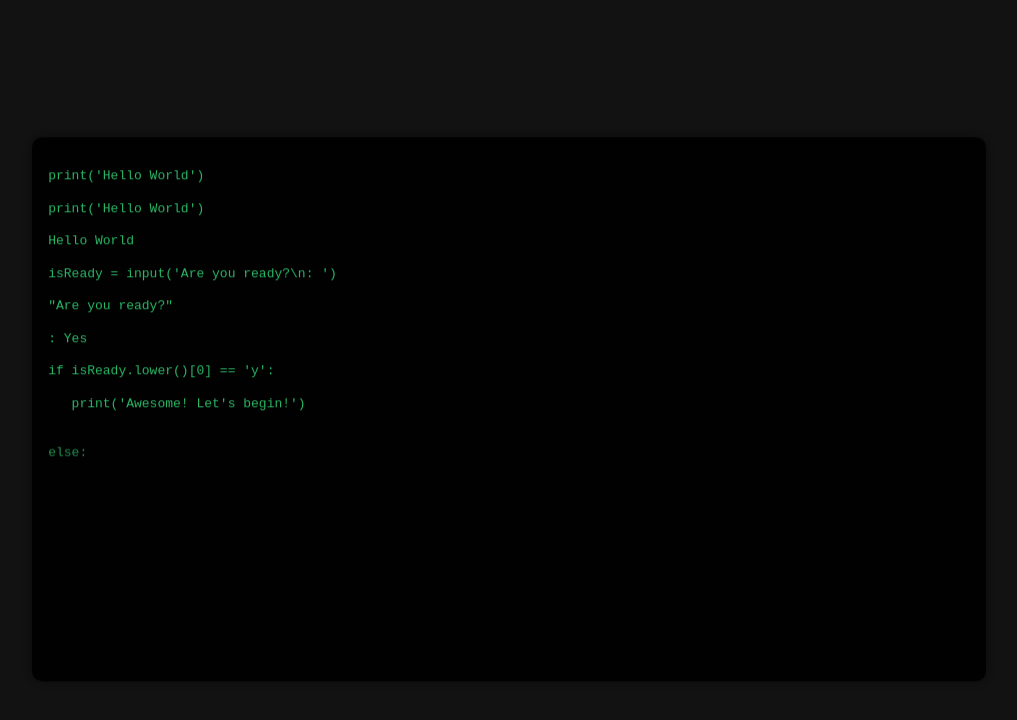
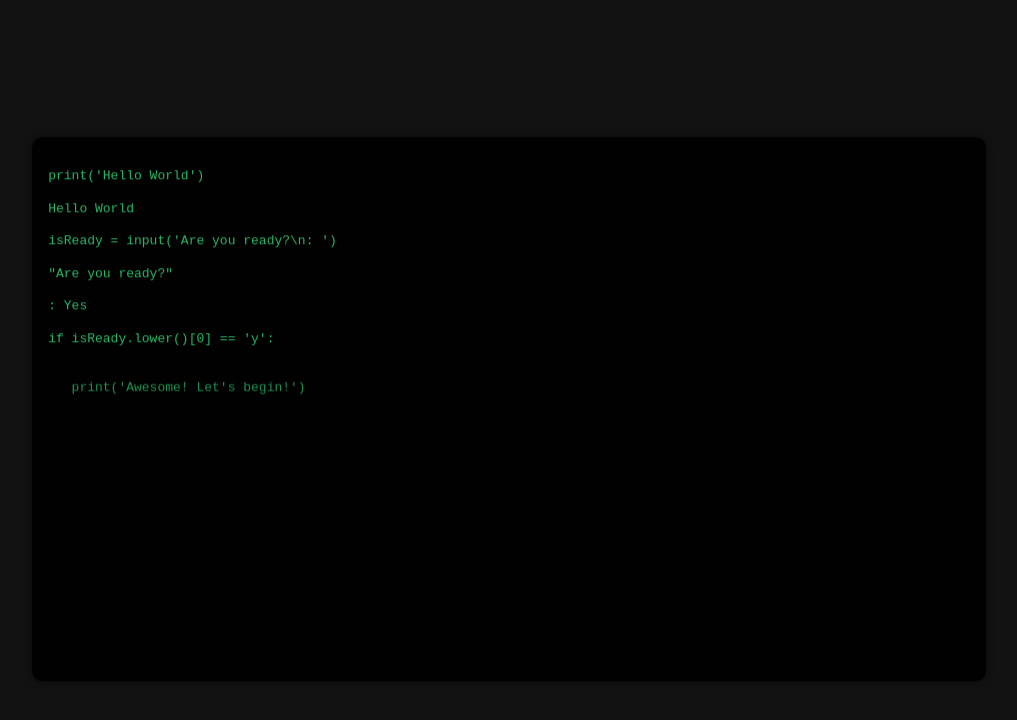
Before and after one commit to IsaiahSama/Portfolio, a React (Vite) app in the folder Isaiah_Portfolio/: page / in a window 1280 px wide. Shown: the top 720 px of the page, without its empty margins (131-1148 px from the left). Built offline with nearby package versions, Linux system fonts and the light colour scheme.

Commit message:
Fixed issue with duplicating line

```diff
--- a/Isaiah_Portfolio/src/pages/Loading.tsx
+++ b/Isaiah_Portfolio/src/pages/Loading.tsx
@@ -4,7 +4,7 @@ import './Loading.css';
 
 
 function Loading() {
-    const [currentLine, setCurrentLine] = useState(0);
+    const [currentLine, setCurrentLine] = useState(-1);
 
     const navigate = useNavigate();
 
@@ -30,7 +30,7 @@ function Loading() {
             }
             if (currentLine == lines_of_code.length - 1){
                 setTimeout(() => {
-                    navigate("/home")
+                    // navigate("/home")
                 }, 2000)
             }
         }, 750)
@@ -40,6 +40,7 @@ function Loading() {
 
     useEffect(() => {
         if (codeContainerRef.current) {
+            if (currentLine < 0) return;
             if (currentLine >= lines_of_code.length) return;
             let p_node = document.createElement("p")
             p_node.className = "code-text"
@@ -52,7 +53,7 @@ function Loading() {
         <div className="loading-container">
             <div className="terminal-window code-background">
                 <pre>
-                    <code ref={codeContainerRef} id="codeContainer"></code>
+                    <code ref={codeContainerRef}></code>
                 </pre>
             </div>
         </div>
```
